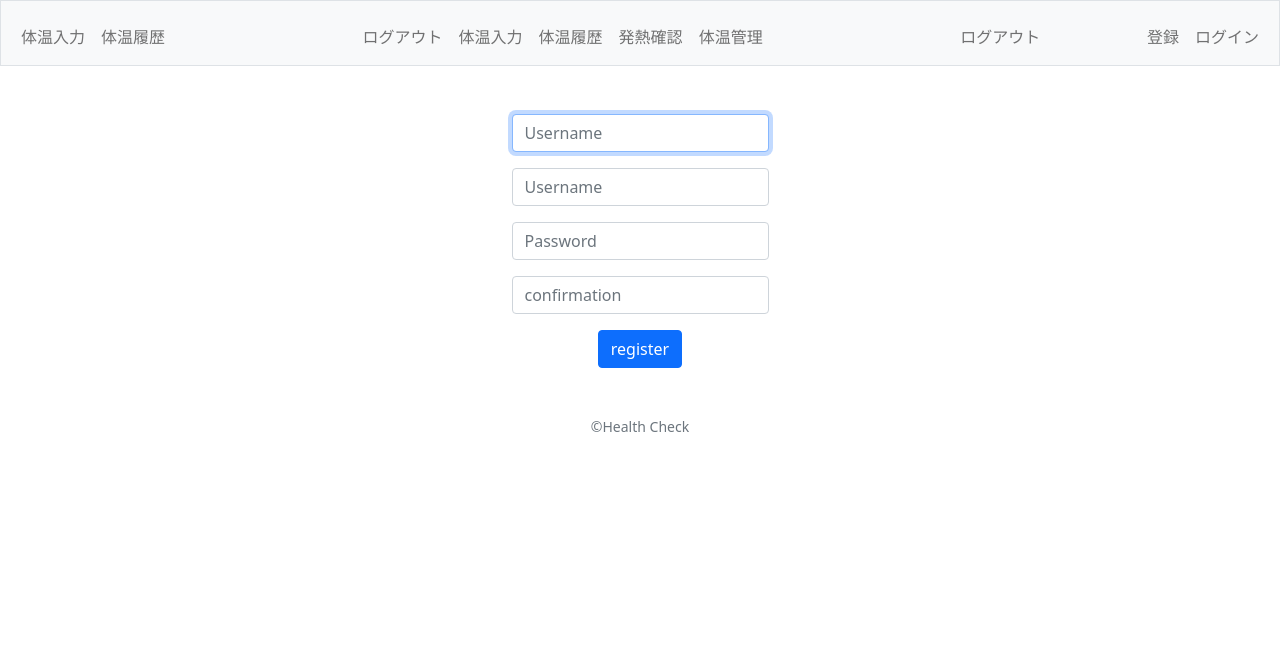
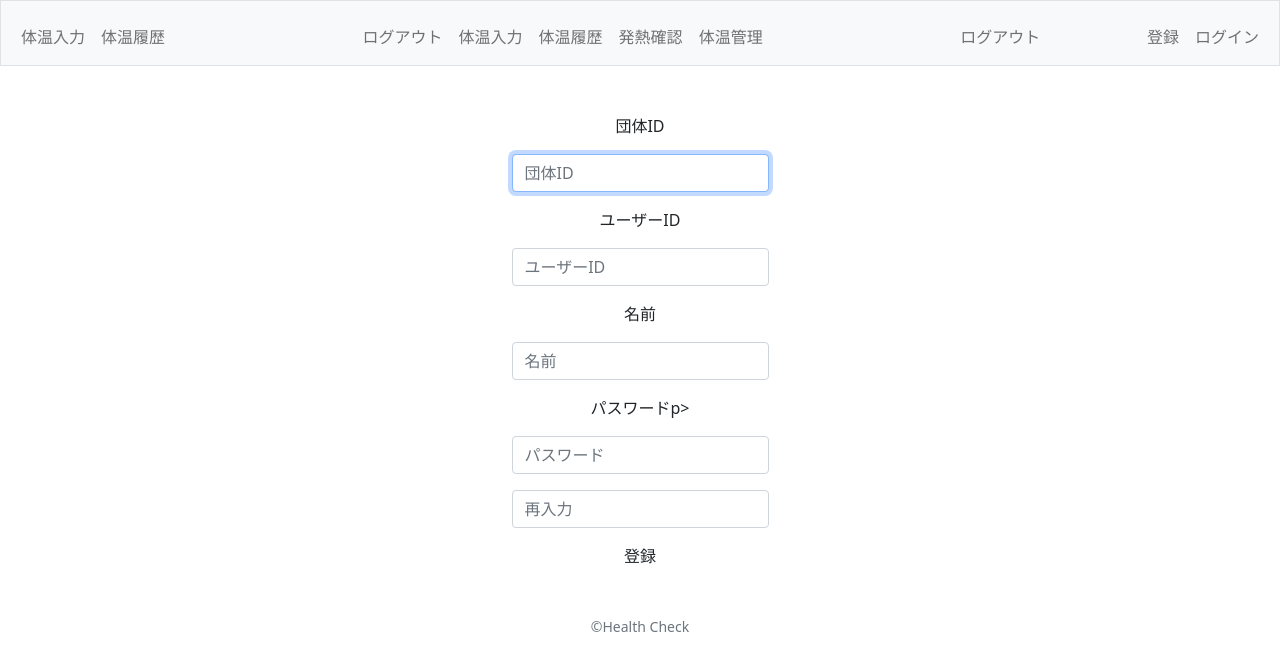
Before and after one commit to YoshiYoshiPro/Health-check-app, a Flask app: page /register in a window 1280 px wide. Shown: the top 671 px of the page. Run offline with Flask 2, Linux system fonts and the light colour scheme.

Commit message:
ddd, Sep 9/6/2022, YYYY, 3:13 A +0

```diff
--- a/templates/register.html
+++ b/templates/register.html
@@ -6,18 +6,24 @@
 
 {% block main %}
     <form action="/register" method="post">
+        <p>団体ID</p>
         <div class="mb-3">
-            <input autocomplete="off" autofocus class="form-control mx-auto w-auto" id="username" name="username" placeholder="Username" type="text">
+            <input autocomplete="off" autofocus class="form-control mx-auto w-auto" id="groupid" name="groupid" placeholder="団体ID" type="text">
+        </div>
+        <p>ユーザーID</p>
+        <div class="mb-3">
+            <input autocomplete="off" autofocus class="form-control mx-auto w-auto" id="userid" name="userid" placeholder="ユーザーID" type="text">
+        </div>
+        <p>名前</p>
+        <div class="mb-3">
+            <input autocomplete="off" autofocus class="form-control mx-auto w-auto" id="username" name="username" placeholder="名前" type="text">
+        </div>
+        <p>パスワードp>
+        <div class="mb-3">
+            <input class="form-control mx-auto w-auto" id="password" name="password" placeholder="パスワード" type="password">
         </div>
         <div class="mb-3">
-            <input autocomplete="off" autofocus class="form-control mx-auto w-auto" id="username" name="username" placeholder="Username" type="text">
-        </div>
-        <div class="mb-3">
-            <input class="form-control mx-auto w-auto" id="password" name="password" placeholder="Password" type="password">
-        </div>
-        <div class="mb-3">
-            <input class="form-control mx-auto w-auto" id="password" name="confirmation" placeholder="confirmation" type="password">
-        </div>
-        <button class="btn btn-primary" type="submit">register</button>
+            <input class="form-control mx-auto w-auto" id="password" name="confirmation" placeholder="再入力" type="password">
+        </div>登録</button>
     </form>
 {% endblock %}
```
